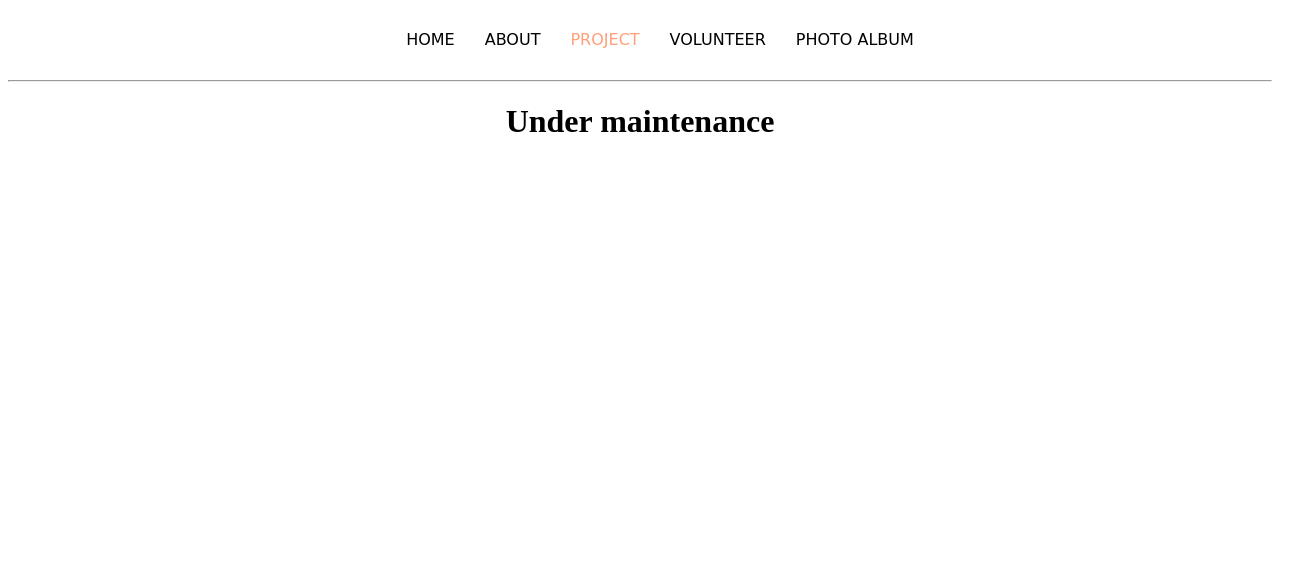
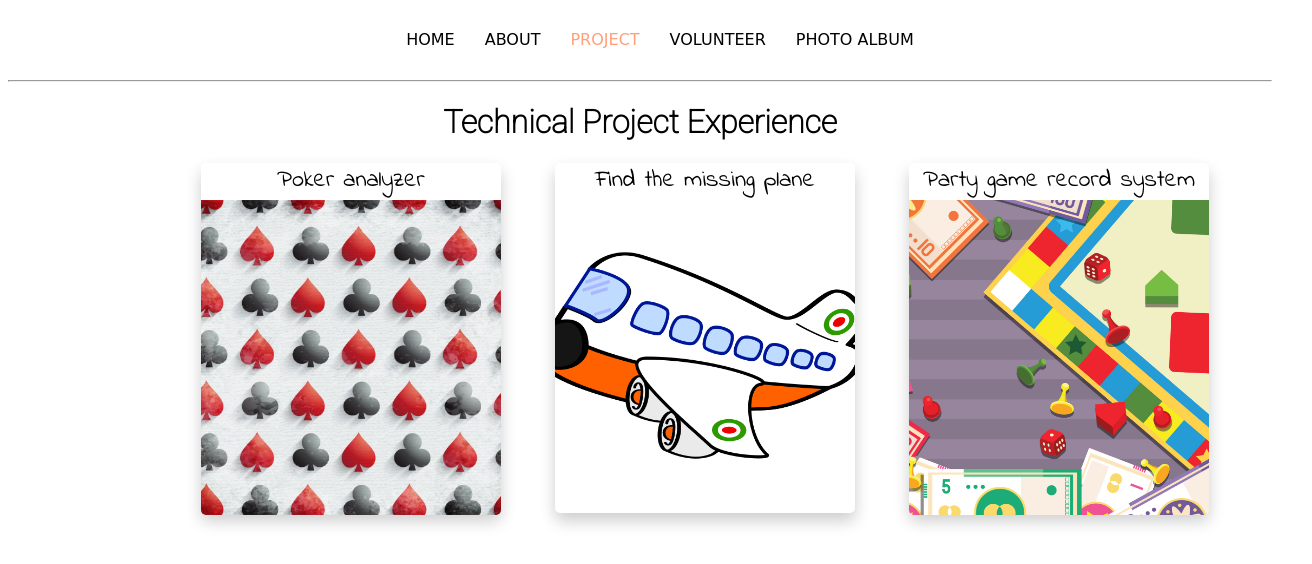
Before and after one commit to AngusWong1109/personal-website, a plain HTML site: page project.html in a window 1280 px wide. Shown: the whole page, 1312 px wide, since content can reach past the window. Drawn offline with Linux system fonts and the light colour scheme.

Commit message:
Adding technical project experience

```diff
--- /dev/null
+++ b/css/project-page.css
@@ -0,0 +1,46 @@
+.card {
+    box-shadow: 0 8px 16px 0 rgba(0,0,0,0.2);
+    transition: 0.3s;
+    border-radius: 5px;
+    text-align: center;
+    width: 300px;
+    height: 350px;
+}
+
+.container {
+    padding: 2px 0px;
+    width: 300px;
+    height: 350px;
+}
+
+.container img{
+    width: 300px;
+    height: 315px;
+    object-fit: cover;
+    border-bottom-left-radius: 5px;
+    border-bottom-right-radius: 5px;
+}
+
+ul.cards_container{
+    text-align: center;
+    list-style: none;
+    width: 100%;
+
+}
+
+ul.cards_container li{
+    align-content: center;
+    display:inline-block;
+    list-style: none;
+    padding-left: 50px;
+}
+
+.section_title{
+    font-family: 'Roboto', sans-serif;
+    text-align: center;
+}
+
+.card_title{
+    font-family: 'Indie Flower', cursive;
+    font-size: 24px;
+}
--- a/project.html
+++ b/project.html
@@ -6,6 +6,10 @@
         <meta name="author" content="">
         <meta name="viewport" content="width=device-width, initial-scale=1, maximum-scale=1">
         <link rel="stylesheet" href="css/navbar.css">
+        <link rel="stylesheet" href="css/project-page.css">
+        <style>
+            @import url('https://fonts.googleapis.com/css2?family=Indie+Flower&family=Roboto:wght@100&display=swap');
+        </style>
     </head>
     <body>
         <header>
@@ -20,8 +24,34 @@
                 </ul>
             </nav>
             <hr />
+        </header>
+        <h1 class="section_title">Technical Project Experience</h1>
 
-            <h1>Under maintenance</h1>
-        </header>
+            <ul class="cards_container">
+                <li>
+                    <div class="card">
+                        <div class="card_title">Poker analyzer</div>
+                        <div class="container">
+                            <img src="pics/poker_analyzer_bg.jpg">
+                        </div>
+                    </div>
+                </li>
+                <li>
+                    <div class="card">
+                        <div class="card_title">Find the missing plane</div>
+                        <div class="container">
+                            <img src="pics/missing_plane_bg.png">
+                        </div>
+                    </div>
+                </li>
+                <li>
+                    <div class="card">
+                        <div class="card_title">Party game record system</div>
+                        <div class="container">
+                            <img src="pics/board_game_bg.jpg">
+                        </div>
+                    </div>
+                </li>
+            </ul>
     </body>
 </html>
```
Also changed, not shown: pics/board_game_bg.jpg (added), pics/missing_plane_bg.png (added), pics/poker_analyzer_bg.jpg (added).
